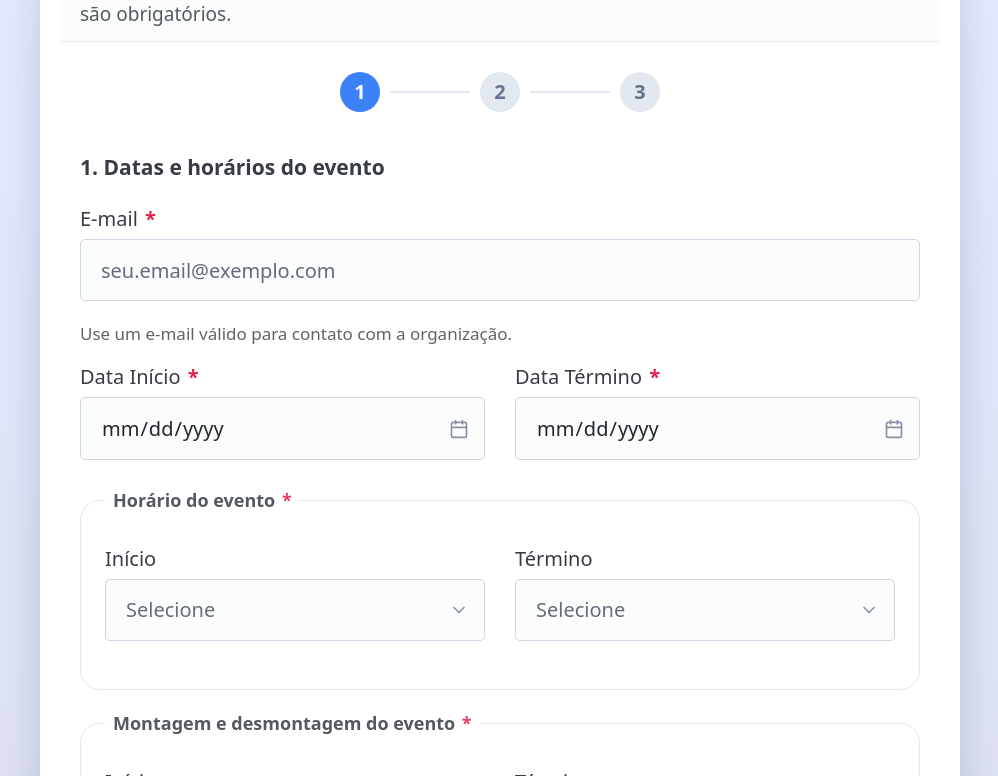
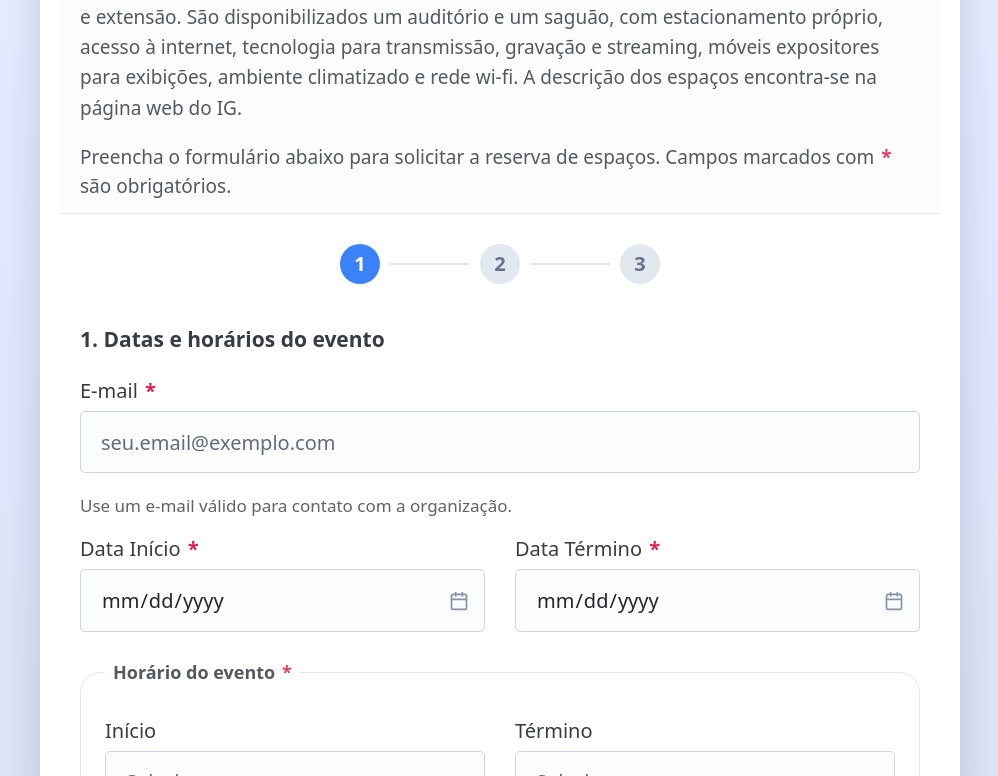
Before and after one commit to igunicampeventos/form, a plain HTML site: page index.html in a window 1280 px wide. Shown: the part 313-1089 px from the top of the page, without its empty margins (140-1138 px from the left). Drawn offline with nearby package versions, Linux system fonts and the light colour scheme.

Commit message:
Update index.html

```diff
--- a/index.html
+++ b/index.html
@@ -316,6 +316,12 @@
 
         <header class="form-header">
           <h1>Reserva de Espaços no IG</h1>
+          <p style="margin-bottom: 1rem; line-height: 1.6;">
+            O IG conta com infraestrutura completa para atender a diversos eventos de ensino, pesquisa e extensão. São
+            disponibilizados um auditório e um saguão, com estacionamento próprio, acesso à internet, tecnologia para
+            transmissão, gravação e streaming, móveis expositores para exibições, ambiente climatizado e rede wi-fi. A
+            descrição dos espaços encontra-se na página web do IG.
+          </p>
           <p>
             Preencha o formulário abaixo para solicitar a reserva de espaços.
             Campos marcados com <span class="required">*</span> são obrigatórios.
```
